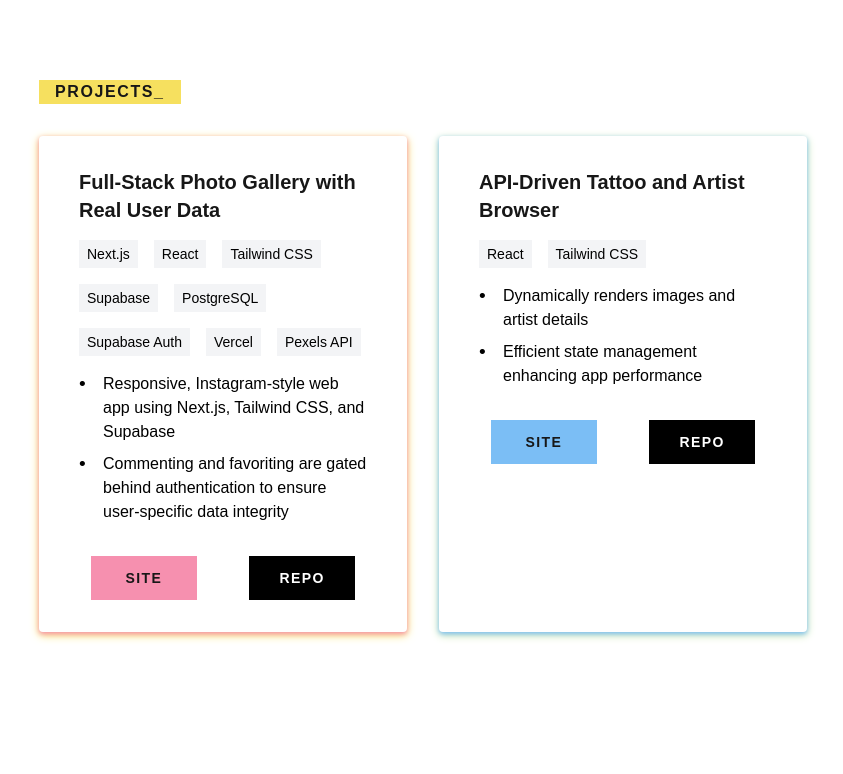
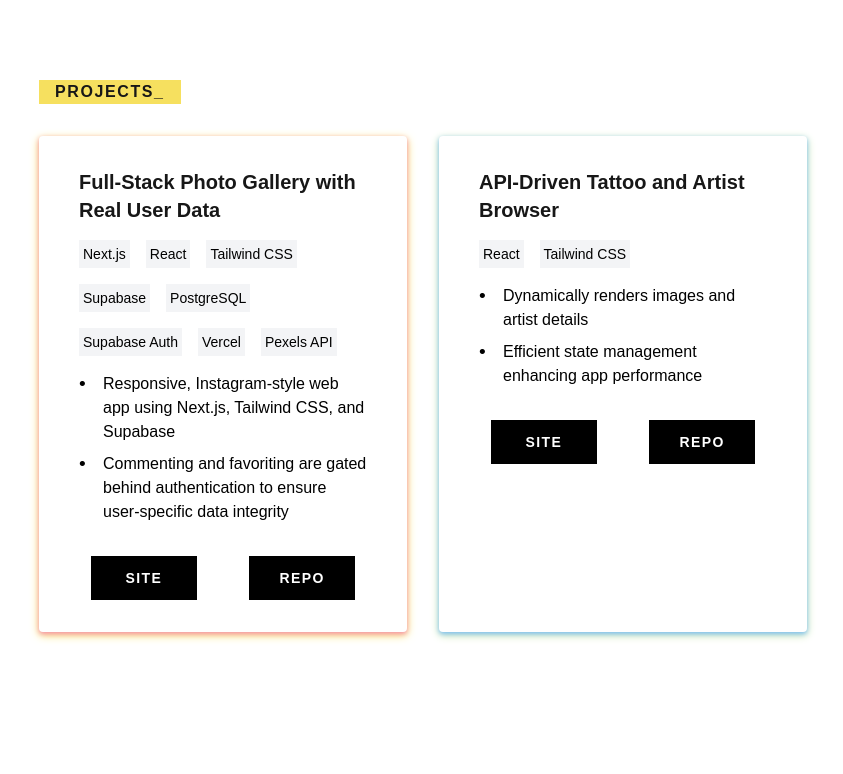
Before and after one commit to najeesimmons/portfolio_v2, a Next.js app: page / in a window 1280 px wide. Shown: the part 1036-1810 px from the top of the page, without its empty margins (217-1060 px from the left). Built offline with nearby package versions, Linux system fonts and the light colour scheme.

Commit message:
spacing/text styles

```diff
--- a/src/components/ProjectCard/ProjectCard.js
+++ b/src/components/ProjectCard/ProjectCard.js
@@ -51,9 +51,7 @@ function ProjectCard({
               href={liveURL}
               rel="noopener noreferrer"
               target="_blank"
-              // className="flex items-center justify-center text-center w-2/5 bg-black dark:bg-white text-white dark:text-black text-sm font-semibold tracking-widest py-3 px-4 transition-transform duration-200 hover:bg-gray-800 dark:hover:bg-gray-200"
-              className={`flex items-center justify-center text-center w-2/5 text-sm font-semibold tracking-widest py-3 px-4`}
-              style={{ backgroundColor: color1 }}
+              className="flex items-center justify-center text-center w-2/5 bg-black dark:bg-white text-white dark:text-black text-sm font-semibold tracking-widest py-3 px-4 transition-transform duration-200 hover:bg-gray-800 dark:hover:bg-gray-200"
             >
               SITE
             </a>
--- a/src/components/Tech/Tech.js
+++ b/src/components/Tech/Tech.js
@@ -5,7 +5,7 @@ function Tech({ tech }) {
         return (
           <span
             key={index}
-            className="px-2 py-1 text-sm font-base text-black bg-gray-100"
+            className="px-1 py-1 text-sm font-base text-black bg-gray-100"
           >
             {technology}
           </span>
```
